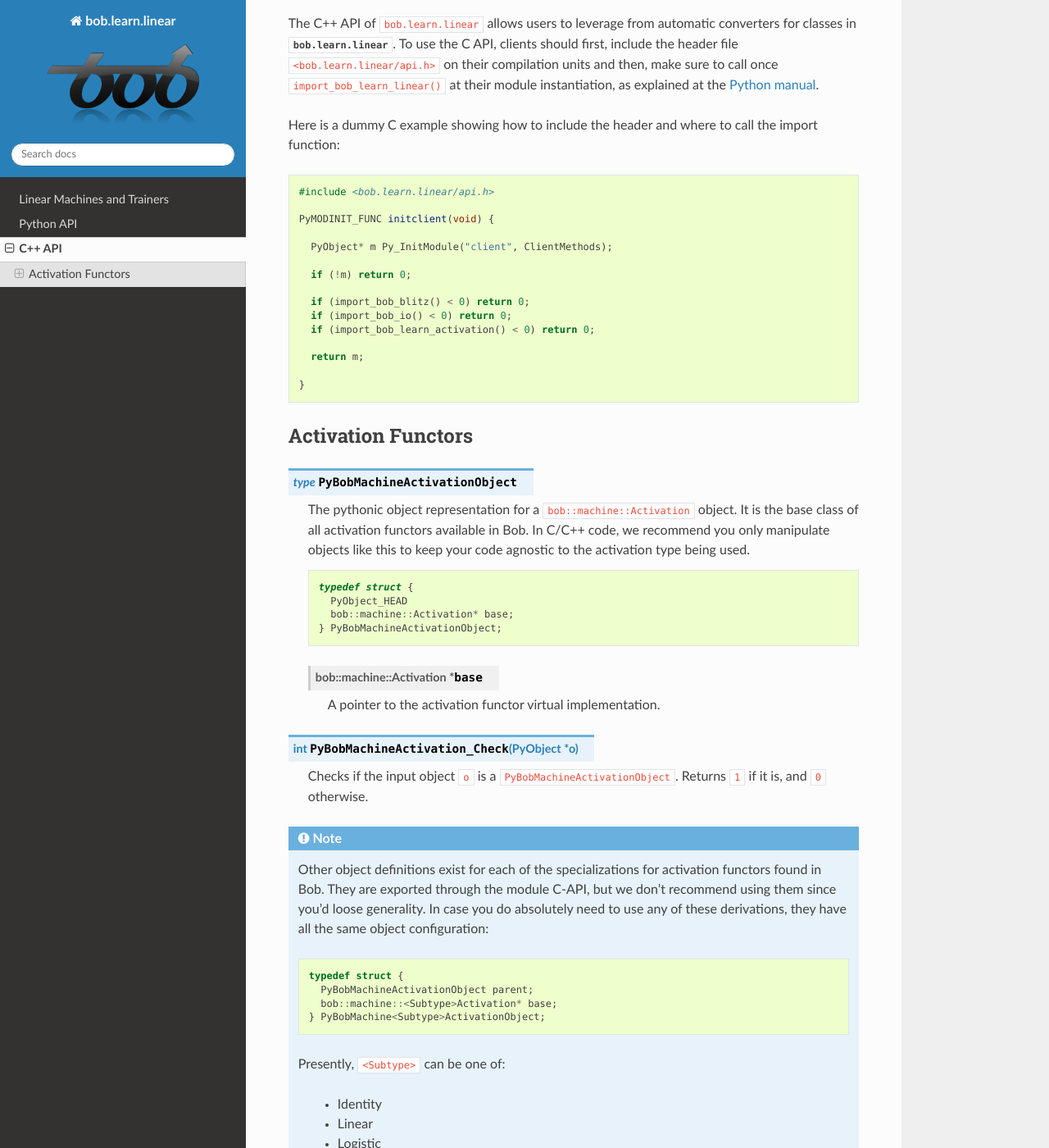
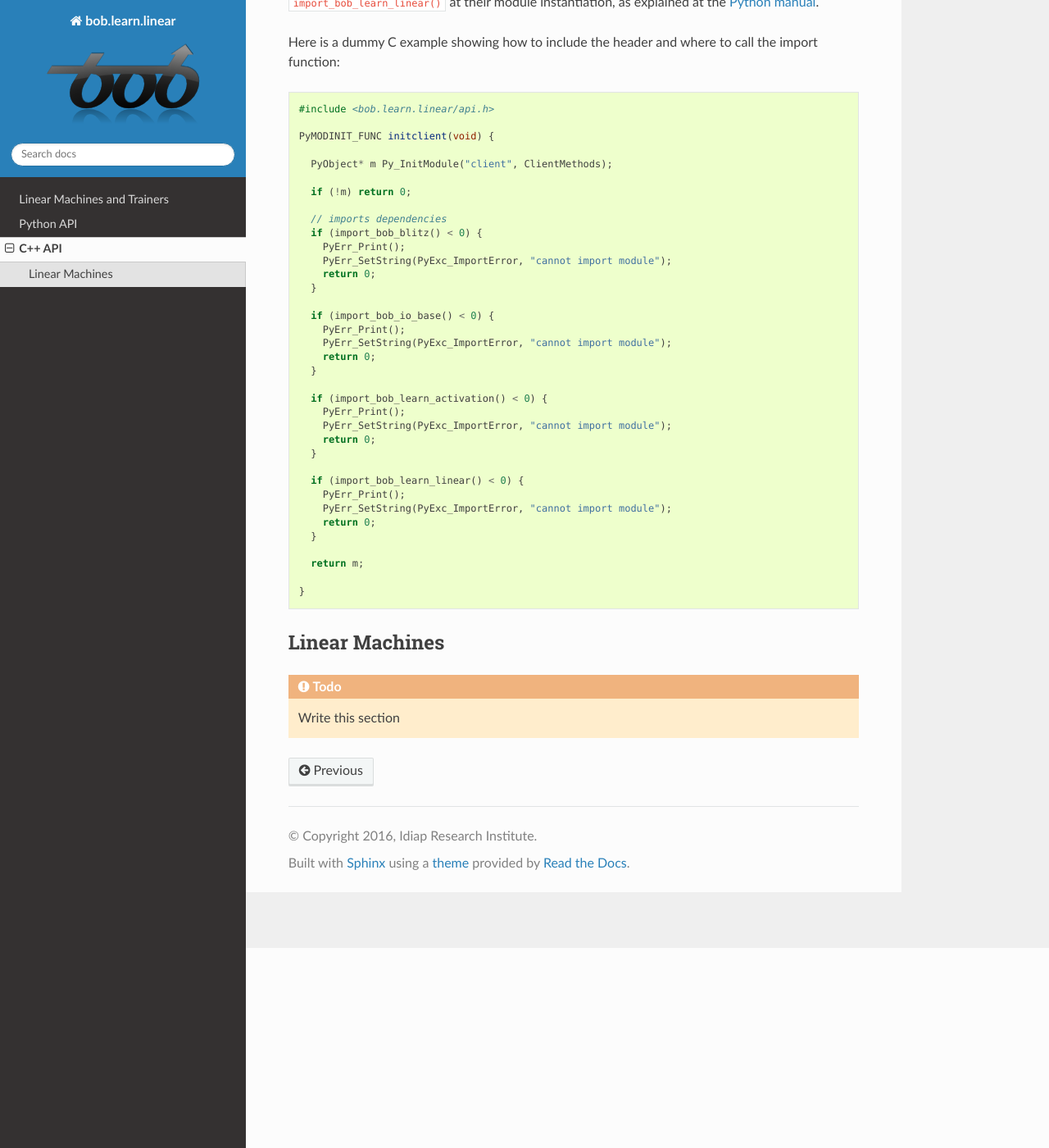
Before and after one commit to bioidiap/bob.learn.linear, a Sphinx documentation site: the page built from doc/c_cpp_api.rst, in a window 1280 px wide and 1400 px high, scrolled down 244 px. Shown: the whole window at 82% size. Built offline with Sphinx 7.4.7 and the Read the Docs theme 2.0.0, drawn with Linux system fonts in a browser that asks for light colours; formulas are drawn with MathJax 3; the version number could not be read and is left out; some of the changed text lies outside the part shown.

Commit message:
Fix all documentation warnings

```diff
--- a/doc/c_cpp_api.rst
+++ b/doc/c_cpp_api.rst
@@ -6,10 +6,8 @@
  C++ API
 =========
 
-.. todo:: Correct the C++ API (it seems to be a copy of bob.learn.activation)
-
 The C++ API of ``bob.learn.linear`` allows users to leverage from automatic
-converters for classes in :py:class:`bob.learn.linear`.  To use the C API,
+converters for classes in :py:mod:`bob.learn.linear`.  To use the C API,
 clients should first, include the header file ``<bob.learn.linear/api.h>`` on
 their compilation units and then, make sure to call once
 ``import_bob_learn_linear()`` at their module instantiation, as explained at
@@ -29,67 +27,37 @@ the import function:
 
      if (!m) return 0;
 
-     if (import_bob_blitz() < 0) return 0;
-     if (import_bob_io() < 0) return 0;
-     if (import_bob_learn_activation() < 0) return 0;
+     // imports dependencies
+     if (import_bob_blitz() < 0) {
+       PyErr_Print();
+       PyErr_SetString(PyExc_ImportError, "cannot import module");
+       return 0;
+     }
+
+     if (import_bob_io_base() < 0) {
+       PyErr_Print();
+       PyErr_SetString(PyExc_ImportError, "cannot import module");
+       return 0;
+     }
+
+     if (import_bob_learn_activation() < 0) {
+       PyErr_Print();
+       PyErr_SetString(PyExc_ImportError, "cannot import module");
+       return 0;
+     }
+
+     if (import_bob_learn_linear() < 0) {
+       PyErr_Print();
+       PyErr_SetString(PyExc_ImportError, "cannot import module");
+       return 0;
+     }
 
      return m;
 
    }
 
 
-Activation Functors
--------------------
+Linear Machines
+---------------
 
-.. cpp:type:: PyBobMachineActivationObject
-
-   The pythonic object representation for a ``bob::machine::Activation``
-   object. It is the base class of all activation functors available in
-   |project|. In C/C++ code, we recommend you only manipulate objects like this
-   to keep your code agnostic to the activation type being used.
-
-   .. code-block:: cpp
-
-      typedef struct {
-        PyObject_HEAD
-        bob::machine::Activation* base;
-      } PyBobMachineActivationObject;
-
-   .. cpp:member:: bob::machine::Activation* base
-
-      A pointer to the activation functor virtual implementation.
-
-
-.. cpp:function:: int PyBobMachineActivation_Check(PyObject* o)
-
-   Checks if the input object ``o`` is a ``PyBobMachineActivationObject``.
-   Returns ``1`` if it is, and ``0`` otherwise.
-
-
-.. note::
-
-   Other object definitions exist for each of the specializations for
-   activation functors found in |project|. They are exported through the module
-   C-API, but we don't recommend using them since you'd loose generality. In
-   case you do absolutely need to use any of these derivations, they have all
-   the same object configuration:
-
-   .. code-block:: c++
-
-      typedef struct {
-        PyBobMachineActivationObject parent;
-        bob::machine::<Subtype>Activation* base;
-      } PyBobMachine<Subtype>ActivationObject;
-
-   Presently, ``<Subtype>`` can be one of:
-
-     * Identity
-     * Linear
-     * Logistic
-     * HyperbolicTangent
-     * MultipliedHyperbolicTangent
-
-   Type objects are also named consistently like
-   ``PyBobMachine<Subtype>_Type``.
-
-.. include:: links.rst
+.. todo:: Write this section
--- /dev/null
+++ b/doc/nitpick-exceptions.txt
@@ -0,0 +1,2 @@
+# This is a c type confused as c++ type by Sphinx (not our fault)
+cpp:type PyObject
```
Also changed, not shown: doc/guide.rst (+4 -10 lines), doc/py_api.rst (+9 -3 lines), 6 other files.
